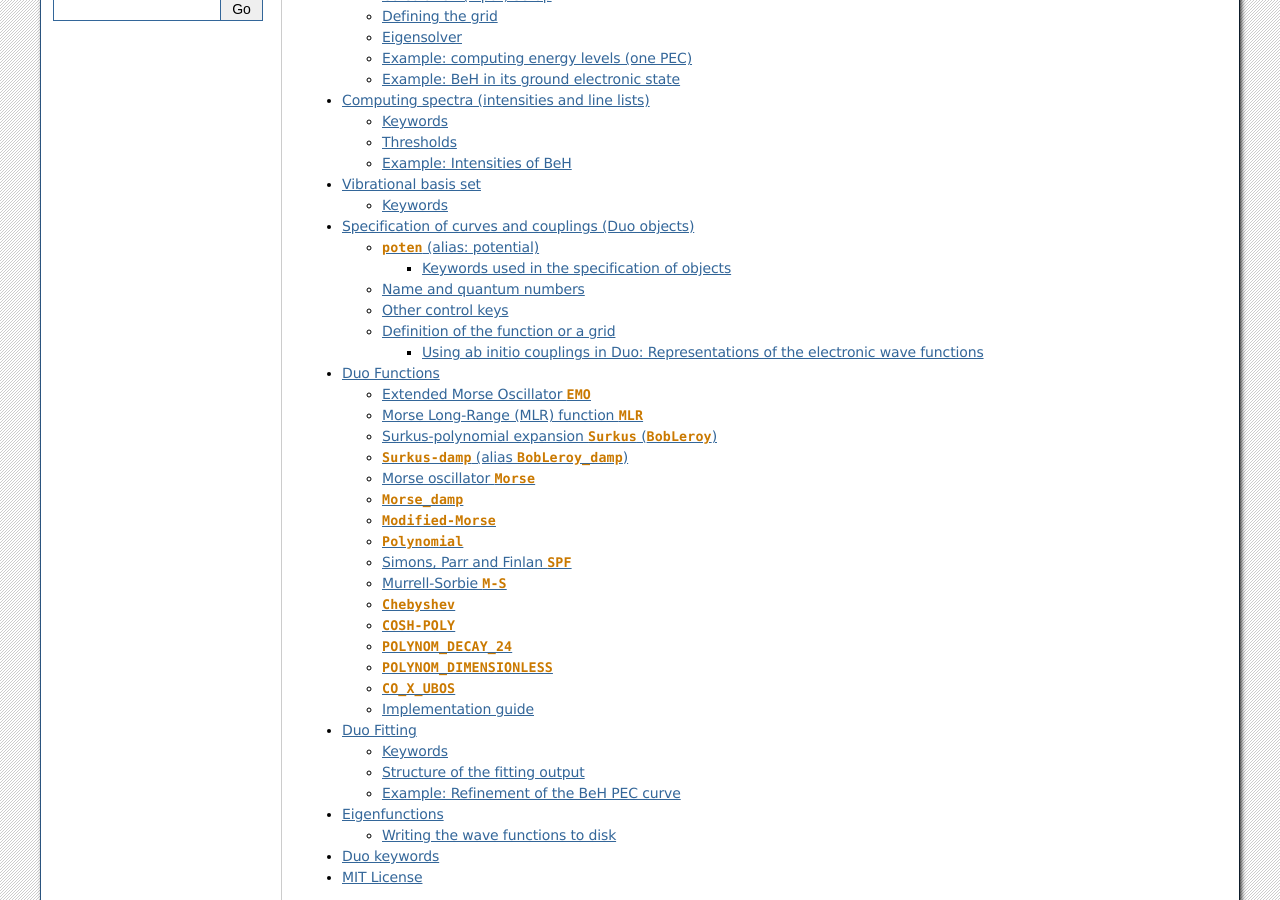
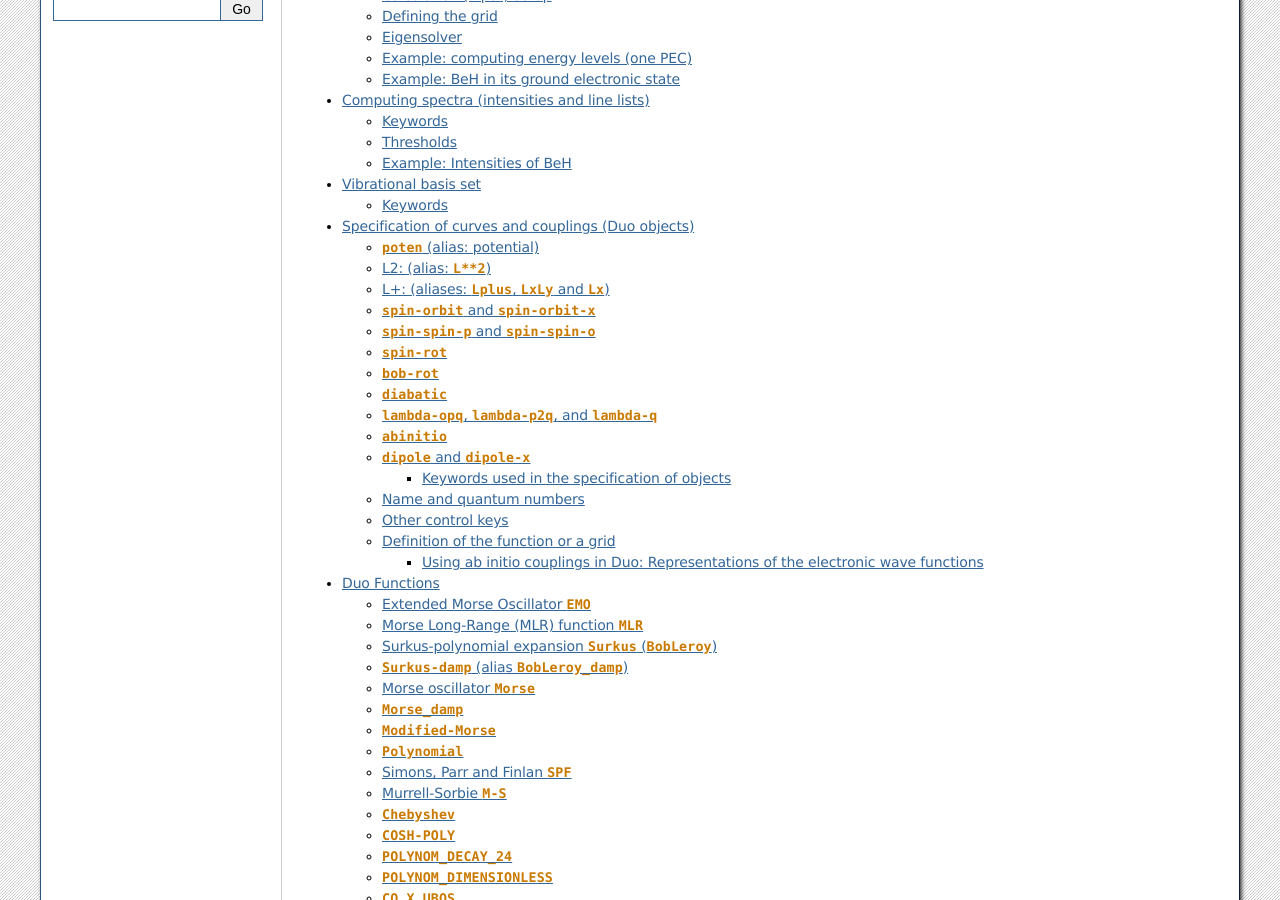
Before and after one commit to Trovemaster/Duo, a Sphinx documentation site: the page built from docs/source/index.rst, in a window 1280 px wide and 900 px high, scrolled down 329 px. Built offline with Sphinx 7.4.7, drawn with Linux system fonts in a browser that asks for light colours; some of the changed lines change nothing that is shown.

Commit message:
changing sections in fields

```diff
--- a/docs/source/fields.rst
+++ b/docs/source/fields.rst
@@ -67,13 +67,15 @@
 
 
 
-* L2:  (alias: ``L**2``)
+L2:  (alias: ``L**2``)
+^^^^^^^^^^^^^^^^^^^^^^
 
 These objects represent matrix elements between electronic states of the molecule-fixed
   angular momentum operator :math:`\hat{L}^2 = \hat{L}_x^2 + \hat{L}_y^2 +\hat{L}_z^2`.
 
 
-* L+:   (aliases: ``Lplus``, ``LxLy`` and  ``Lx``)
+L+:   (aliases: ``Lplus``, ``LxLy`` and  ``Lx``)
+^^^^^^^^^^^^^^^^^^^^^^^^^^^^^^^^^^^^^^^^^^^^^^^^
 
 
 It represent matrix elements between electronic states of the molecule-fixed
@@ -82,7 +84,8 @@
 
 
 
-* ``spin-orbit`` and ``spin-orbit-x``
+``spin-orbit`` and ``spin-orbit-x``
+^^^^^^^^^^^^^^^^^^^^^^^^^^^^^^^^^^^
 
 These objects are matrix elements of the Breit-Pauli spin-orbit Hamiltonian
 in the :math:`\Lambda`- and Cartesian-representations, respectively.
@@ -127,21 +130,31 @@
  (e.g. :math:`\langle 1.2 |{\rm LSZ} |1.3 \rangle`).
 
 
-* ``spin-spin-p`` and ``spin-spin-o`` Parametrised phenomenological spin-spin operator (diagonal and off-diagonal.
 
-* ``spin-rot`` Matrix elements of the spin-rotational operator .
+``spin-spin-p`` and ``spin-spin-o``
+^^^^^^^^^^^^^^^^^^^^^^^^^^^^^^^^^^^
 
-* ``bob-rot``  (alias: ``bobrot``)
+Parametrised phenomenological spin-spin operator (diagonal and off-diagonal.
 
-  Specifies the rotational :math:`g` factor (rotational Born-Oppenheimer breakdown term),
-  which can be interpreted as a position-dependent modification to the rotational mass.
+``spin-rot``
+^^^^^^^^^^^^^^
 
-* ``diabatic`` (alias: ``diabat``)
+Matrix elements of the spin-rotational operator .
 
-Non-diagonal coupling of potential energy functions in the diabatic
+``bob-rot``
+^^^^^^^^^^^
+
+Alias: ``bobrot``. Specifies the rotational :math:`g` factor (rotational Born-Oppenheimer breakdown term),
+which can be interpreted as a position-dependent modification to the rotational mass.
+
+``diabatic``
+^^^^^^^^^^^^
+
+Alias: ``diabat``. Non-diagonal coupling of potential energy functions in the diabatic
 representation.
 
-* ``lambda-opq``, ``lambda-p2q``, and ``lambda-q``
+``lambda-opq``, ``lambda-p2q``, and ``lambda-q``
+^^^^^^^^^^^^^^^^^^^^^^^^^^^^^^^^^^^^^^^^^^^^^^^^
 
 These objects are three Lambda-doubling objects which correspond to
   :math:`o^{\rm LD }+p^{\rm LD }+q^{\rm LD }`, :math:`p^{\rm LD }+2q^{\rm LD }`, and :math:`q^{\rm LD }` couplings.
@@ -167,7 +180,8 @@
      end
 
 
-* ``abinitio``
+``abinitio``
+^^^^^^^^^^^^
 
 Objects of type ``abinitio`` (aliases: ``reference``, ``anchor``) are reference, ``abinitio`` curves which may be specified
 during fitting. When they are used they constrain the fit so that the fitted function differs as little as possible from the
@@ -190,13 +204,16 @@
      end
 
 
-* ``dipole`` (aliases: ``dipole-moment``, ``TM``) and ``dipole-x``
+``dipole``  and ``dipole-x``
+^^^^^^^^^^^^^^^^^^^^^^^^^^^^
 
-  Diagonal or transition dipole moment curves (DMCs),  necessary for computing
-  (dipole-allowed) transition line intensities and related quantities (Einstein :math:`A` coefficients etc.).
-  ``dipole-x`` is related to the Cartesian-representation.
 
-  At the moment Duo cannot compute electric-quadrupole or magnetic dipole transition line intensities.
+``Dipole`` (aliases: ``dipole-moment``, ``TM``):  Diagonal or transition dipole moment curves (DMCs),  necessary for computing
+(dipole-allowed) transition line intensities and related quantities (Einstein :math:`A` coefficients etc.).
+
+``dipole-x`` is related to the Cartesian-representation.
+
+At the moment Duo cannot compute electric-quadrupole or magnetic dipole transition line intensities.
 
 
 
```
